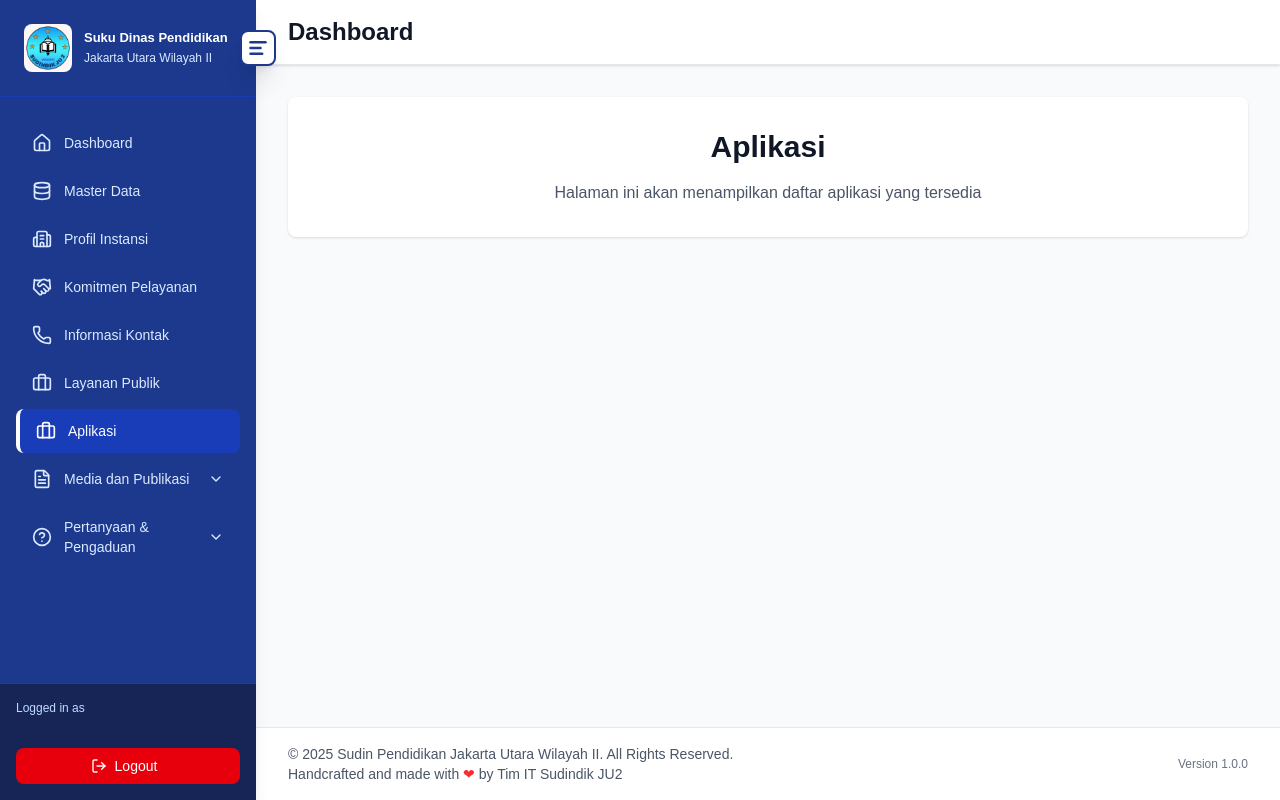
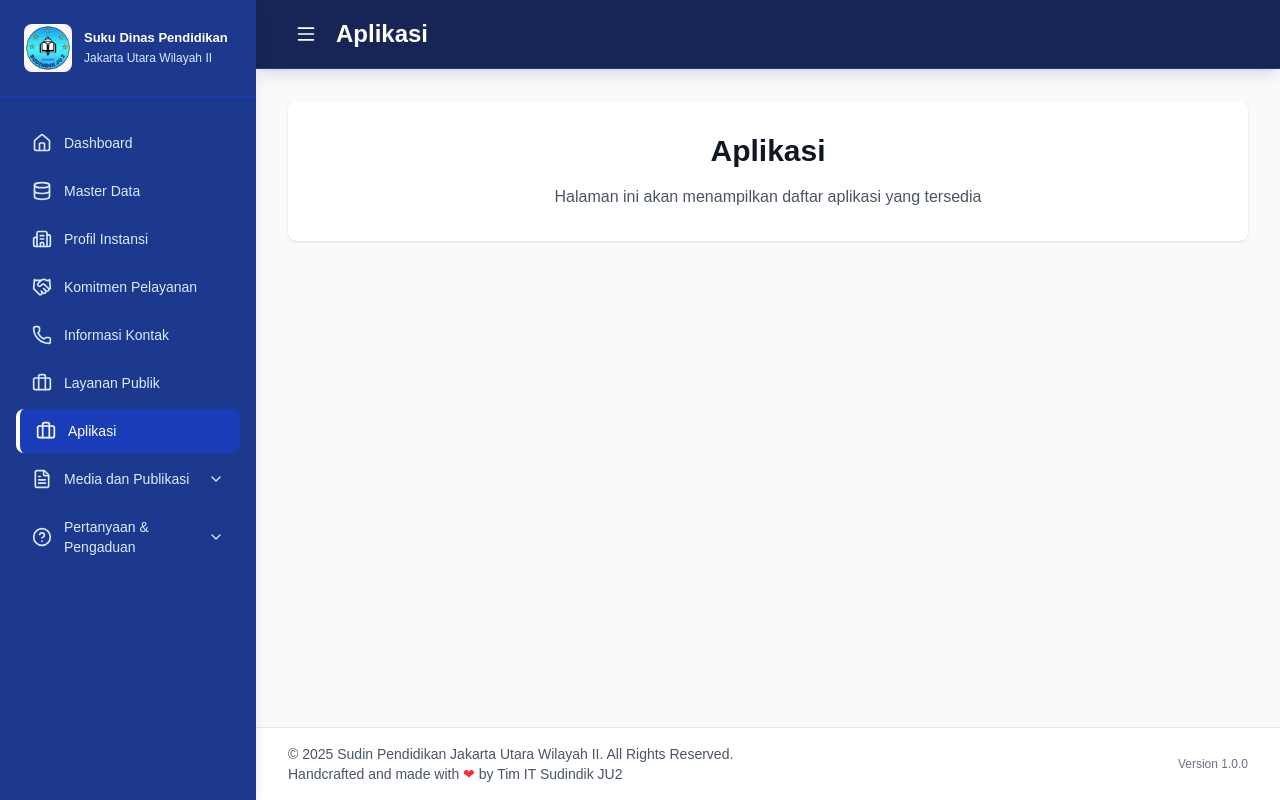
Before and after one commit to SyahiraIsnaeni/profile-sudindikju2, a Next.js app: page /dashboard/aplikasi in a window 1280 px wide. Built offline with nearby package versions, Linux system fonts and the light colour scheme.

Commit message:
update sidebar and navbar

```diff
--- a/src/presentation/components/dashboard/DashboardLayout.tsx
+++ b/src/presentation/components/dashboard/DashboardLayout.tsx
@@ -1,6 +1,6 @@
 'use client';
 
-import { ReactNode } from 'react';
+import { ReactNode, useState } from 'react';
 import { Sidebar } from './Sidebar';
 import { Navbar } from './Navbar';
 
@@ -9,15 +9,26 @@ interface DashboardLayoutProps {
 }
 
 export const DashboardLayout = ({ children }: DashboardLayoutProps) => {
+    const [isMobileOpen, setIsMobileOpen] = useState(false);
+    const [isCollapsed, setIsCollapsed] = useState(false);
+
+    const toggleMobileSidebar = () => {
+        setIsMobileOpen(!isMobileOpen);
+    };
+
+    const toggleCollapse = () => {
+        setIsCollapsed(!isCollapsed);
+    };
+
     return (
         <div className="flex h-screen bg-gray-50 flex-col lg:flex-row">
             {/* Sidebar */}
-      <Sidebar />
+            <Sidebar isMobileOpen={isMobileOpen} setIsMobileOpen={setIsMobileOpen} isCollapsed={isCollapsed} setIsCollapsed={setIsCollapsed} />
 
             {/* Main Content */}
             <div className="flex-1 flex flex-col w-full lg:w-auto overflow-hidden">
                 {/* Navbar */}
-        <Navbar />
+                <Navbar toggleMobileSidebar={toggleMobileSidebar} isMobileOpen={isMobileOpen} isCollapsed={isCollapsed} toggleCollapse={toggleCollapse} />
 
                 {/* Content */}
                 <main className="flex-1 p-4 md:p-8 lg:p-8 mt-12 lg:mt-0 overflow-auto">
--- a/src/presentation/components/dashboard/Navbar.tsx
+++ b/src/presentation/components/dashboard/Navbar.tsx
@@ -1,24 +1,94 @@
 'use client';
 
-import { usePathname } from 'next/navigation';
+import { useState } from 'react';
+import { usePathname, useRouter } from 'next/navigation';
+import { useLogin } from '@/presentation/composables/useLogin';
+import { LogOut, Menu, X, AlignJustify } from 'lucide-react';
 
-export const Navbar = () => {
+interface NavbarProps {
+    toggleMobileSidebar: () => void;
+    isMobileOpen: boolean;
+    isCollapsed: boolean;
+    toggleCollapse: () => void;
+}
+
+export const Navbar = ({ toggleMobileSidebar, isMobileOpen, isCollapsed, toggleCollapse }: NavbarProps) => {
     const pathname = usePathname();
+    const router = useRouter();
+    const { logout, getCurrentUser } = useLogin();
+    const [isHydrated] = useState(() => typeof window !== 'undefined');
+    const user = isHydrated ? getCurrentUser() : null;
 
     const getPageTitle = (path: string) => {
         const titles: Record<string, string> = {
             '/dashboard': 'Dashboard',
-      '/dashboard/users': 'Manajemen Users',
-      '/dashboard/articles': 'Manajemen Articles',
+            '/dashboard/master-data': 'Master Data',
+            '/dashboard/profil-instansi': 'Profil Instansi',
+            '/dashboard/komitmen-pelayanan': 'Komitmen Pelayanan',
+            '/dashboard/informasi-kontak': 'Informasi Kontak',
+            '/dashboard/layanan-publik': 'Layanan Publik',
+            '/dashboard/aplikasi': 'Aplikasi',
+            '/dashboard/media/artikel': 'Artikel',
+            '/dashboard/media/pengumuman': 'Pengumuman',
+            '/dashboard/media/galeri-kegiatan': 'Galeri Kegiatan',
+            '/dashboard/pertanyaan-pengaduan/pertanyaan': 'Pertanyaan',
+            '/dashboard/pertanyaan-pengaduan/pengaduan': 'Pengaduan',
         };
         return titles[path] || 'Dashboard';
     };
 
+    const handleLogout = () => {
+        logout();
+        router.push('/login');
+    };
+
     return (
-    <nav className="bg-white border-b border-gray-200 px-4 md:px-8 py-4 shadow-sm sticky top-0 z-20">
-      <h1 className="text-xl md:text-2xl font-bold text-gray-900">
+        <nav className="bg-blue-950 border-b border-blue-900 px-4 md:px-8 py-4 shadow-lg sticky top-0 z-20">
+            <div className="flex items-center justify-between gap-4">
+                <div className="flex items-center gap-3">
+                    {/* Hamburger Button untuk Mobile */}
+                    <button
+                        onClick={toggleMobileSidebar}
+                        className="lg:hidden flex items-center justify-center bg-blue-950 hover:bg-blue-900 text-white p-2 rounded-lg transition"
+                        title={isMobileOpen ? 'Tutup Sidebar' : 'Buka Sidebar'}
+                    >
+                        {isMobileOpen ? <X className="w-6 h-6" /> : <Menu className="w-6 h-6" />}
+                    </button>
+
+                    {/* Collapse Button untuk Desktop */}
+                    <button
+                        onClick={toggleCollapse}
+                        className="hidden lg:flex items-center justify-center bg-blue-950 hover:bg-blue-900 text-white p-2 rounded-lg transition"
+                        title={isCollapsed ? 'Buka Sidebar' : 'Tutup Sidebar'}
+                    >
+                        <AlignJustify className="w-5 h-5" />
+                    </button>
+
+                    <h1 className="text-xl md:text-2xl font-bold text-white">
                         {getPageTitle(pathname)}
                     </h1>
+                </div>
+
+                {/* User Info & Logout */}
+                <div className="flex items-center gap-4">
+                    {isHydrated && user && (
+                        <>
+                            <div className="hidden sm:block text-right">
+                                <p className="text-sm font-semibold text-white truncate max-w-xs">{user.name}</p>
+                                <p className="text-xs text-blue-300 truncate max-w-xs">{user.email}</p>
+                            </div>
+                            <button
+                                onClick={handleLogout}
+                                className="flex items-center gap-2 bg-red-600 hover:bg-red-700 active:bg-red-800 rounded-lg transition text-sm font-medium px-3 py-2 text-white"
+                                title="Logout"
+                            >
+                                <LogOut className="w-4 h-4" />
+                                <span className="hidden sm:inline">Logout</span>
+                            </button>
+                        </>
+                    )}
+                </div>
+            </div>
         </nav>
     );
 };
--- a/src/presentation/components/dashboard/Sidebar.tsx
+++ b/src/presentation/components/dashboard/Sidebar.tsx
@@ -1,37 +1,28 @@
 'use client';
 
-import { useState, useEffect } from 'react';
+import { useState } from 'react';
 import Image from 'next/image';
-import { useLogin } from '@/presentation/composables/useLogin';
-import { useRouter, usePathname } from 'next/navigation';
-import { LogOut, Home, Menu, X, AlignLeft, ChevronDown } from 'lucide-react';
+import { usePathname } from 'next/navigation';
+import { Home, ChevronDown } from 'lucide-react';
 import { Database, Building2, Handshake, Phone, Briefcase, FileText, HelpCircle } from 'lucide-react';
 
 interface MenuItem {
     label: string;
-    icon: React.ComponentType<any>;
+    icon: React.ComponentType<React.SVGProps<SVGSVGElement>>;
     href?: string;
     submenu?: MenuItem[];
 }
 
-export const Sidebar = () => {
-    const [isMobileOpen, setIsMobileOpen] = useState(false);
-    const [isCollapsed, setIsCollapsed] = useState(false);
+interface SidebarProps {
+    isMobileOpen: boolean;
+    setIsMobileOpen: (value: boolean) => void;
+    isCollapsed: boolean;
+    setIsCollapsed: (value: boolean) => void;
+}
+
+export const Sidebar = ({ isMobileOpen, setIsMobileOpen, isCollapsed, setIsCollapsed }: SidebarProps) => {
     const [expandedMenu, setExpandedMenu] = useState<string | null>(null);
-    const [isHydrated, setIsHydrated] = useState(false);
-    const { logout, getCurrentUser } = useLogin();
-    const router = useRouter();
     const pathname = usePathname();
-    const user = isHydrated ? getCurrentUser() : null;
-
-    useEffect(() => {
-        setIsHydrated(true);
-    }, []);
-
-    const handleLogout = () => {
-        logout();
-        router.push('/login');
-    };
 
     const menuItems: MenuItem[] = [
         { label: 'Dashboard', icon: Home, href: '/dashboard' },
@@ -60,14 +51,6 @@ export const Sidebar = () => {
         },
     ];
 
-    const toggleMobileSidebar = () => {
-        setIsMobileOpen(!isMobileOpen);
-    };
-
-    const toggleCollapse = () => {
-        setIsCollapsed(!isCollapsed);
-    };
-
     const toggleSubmenu = (label: string) => {
         setExpandedMenu(expandedMenu === label ? null : label);
     };
@@ -78,15 +61,6 @@ export const Sidebar = () => {
 
     return (
         <>
-            {/* Mobile Toggle Button */}
-            <button
-                onClick={toggleMobileSidebar}
-                className="lg:hidden fixed top-4 left-4 z-50 bg-blue-900 text-white p-2 rounded-lg hover:bg-blue-800 transition"
-                title={isMobileOpen ? 'Tutup Sidebar' : 'Buka Sidebar'}
-            >
-                {isMobileOpen ? <X className="w-6 h-6" /> : <Menu className="w-6 h-6" />}
-            </button>
-
             {/* Sidebar - FULL HEIGHT & COLLAPSIBLE */}
             <aside
                 className={`
@@ -97,9 +71,9 @@ export const Sidebar = () => {
           z-40 shadow-lg flex flex-col overflow-visible
         `}
             >
-                {/* Header dengan Logo & Collapse Button */}
-                <div className="p-4 lg:p-6 border-b border-blue-800 flex-shrink-0 relative">
-                    <div className={`flex items-center ${isCollapsed ? 'justify-center' : 'justify-between'} gap-3`}>
+                {/* Header dengan Logo */}
+                <div className="p-4 lg:p-6 border-b border-blue-800 flex-shrink-0">
+                    <div className={`flex items-center ${isCollapsed ? 'justify-center' : 'justify-start'} gap-3`}>
                         <div className="w-12 h-12 bg-white rounded-lg flex items-center justify-center flex-shrink-0 overflow-hidden">
                             <Image
                                 src="/images/logo_sudindikju2.jpg"
@@ -117,19 +91,6 @@ export const Sidebar = () => {
                                 <p className="text-xs text-blue-100 mt-1">Jakarta Utara Wilayah II</p>
                             </div>
                         )}
-
-                        {/* Collapse Toggle Button - Half Inside Half Outside */}
-                        <button
-                            onClick={toggleCollapse}
-                            className="hidden lg:flex absolute top-1/2 -translate-y-1/2 -right-5 items-center justify-center w-9 h-9 rounded-lg bg-white text-blue-900 hover:bg-gray-100 transition shadow-xl border-2 border-blue-900 z-50 flex-shrink-0"
-                            title={isCollapsed ? 'Buka Sidebar' : 'Tutup Sidebar'}
-                        >
-                            {isCollapsed ? (
-                                <AlignLeft className="w-5 h-5 stroke-[3]" />
-                            ) : (
-                                <AlignLeft className="w-5 h-5 stroke-[3]" />
-                            )}
-                        </button>
                     </div>
                 </div>
 
@@ -145,20 +106,18 @@ export const Sidebar = () => {
                                             toggleSubmenu(item.label);
                                             if (isMobileOpen) setIsMobileOpen(false);
                                         }}
-                                        className={`w-full flex items-center px-4 py-3 rounded-lg transition text-sm font-medium ${
-                                            expandedMenu === item.label
+                                        className={`w-full flex items-center px-4 py-3 rounded-lg transition text-sm font-medium ${expandedMenu === item.label
                                                 ? 'bg-blue-800 border-l-4 border-white text-white'
                                                 : 'hover:bg-blue-800 text-blue-100'
-                                        } ${isCollapsed ? 'lg:justify-center lg:px-3' : ''}`}
+                                            } ${isCollapsed ? 'lg:justify-center lg:px-3' : ''}`}
                                         title={isCollapsed ? item.label : ''}
                                     >
                                         <item.icon className="w-5 h-5 flex-shrink-0" />
                                         {!isCollapsed && <span className="hidden lg:inline ml-3 flex-1 text-left">{item.label}</span>}
                                         <span className="lg:hidden ml-3">{item.label}</span>
                                         {!isCollapsed && (
-                                            <ChevronDown className={`w-4 h-4 flex-shrink-0 hidden lg:block transition-transform ${
-                                                expandedMenu === item.label ? 'rotate-180' : ''
-                                            }`} />
+                                            <ChevronDown className={`w-4 h-4 flex-shrink-0 hidden lg:block transition-transform ${expandedMenu === item.label ? 'rotate-180' : ''
+                                                }`} />
                                         )}
                                     </button>
                                     {/* Submenu */}
@@ -168,11 +127,10 @@ export const Sidebar = () => {
                                                 <a
                                                     key={subitem.label}
                                                     href={subitem.href}
-                                                    className={`flex items-center px-4 py-2 rounded-lg transition text-sm ${
-                                                        isActive(subitem.href)
+                                                    className={`flex items-center px-4 py-2 rounded-lg transition text-sm ${isActive(subitem.href)
                                                             ? 'bg-blue-700 text-white'
                                                             : 'hover:bg-blue-700 text-blue-100'
-                                                    }`}
+                                                        }`}
                                                     onClick={() => setIsMobileOpen(false)}
                                                 >
                                                     <subitem.icon className="w-4 h-4 flex-shrink-0" />
@@ -186,11 +144,10 @@ export const Sidebar = () => {
                                 // Menu biasa tanpa submenu
                                 <a
                                     href={item.href}
-                                    className={`flex items-center px-4 py-3 rounded-lg transition text-sm font-medium ${
-                                        isActive(item.href)
+                                    className={`flex items-center px-4 py-3 rounded-lg transition text-sm font-medium ${isActive(item.href)
                                             ? 'bg-blue-800 border-l-4 border-white text-white'
                                             : 'hover:bg-blue-800 text-blue-100'
-                                    } ${isCollapsed ? 'lg:justify-center lg:px-3' : ''}`}
+                                        } ${isCollapsed ? 'lg:justify-center lg:px-3' : ''}`}
                                     onClick={() => setIsMobileOpen(false)}
                                     title={isCollapsed ? item.label : ''}
                                 >
@@ -202,32 +159,6 @@ export const Sidebar = () => {
                         </div>
                     ))}
                 </nav>
-
-                {/* Footer - User Info - FIXED */}
-                <div
-                    className={`border-t border-blue-800 p-4 space-y-4 flex-shrink-0 bg-blue-950 ${
-                        isCollapsed ? 'lg:p-3' : ''
-                    }`}
-                >
-                    {!isCollapsed && (
-                        <div className="space-y-2 hidden lg:block">
-                            <p className="text-xs text-blue-200">Logged in as</p>
-                            <p className="text-sm font-semibold truncate">{user?.name}</p>
-                            <p className="text-xs text-blue-100 truncate">{user?.email}</p>
-                        </div>
-                    )}
-                    <button
-                        onClick={handleLogout}
-                        className={`flex items-center justify-center space-x-2 bg-red-600 hover:bg-red-700 active:bg-red-800 rounded-lg transition text-sm font-medium ${
-                            isCollapsed ? 'lg:p-2 lg:space-x-0 w-full' : 'w-full px-4 py-2'
-                        }`}
-                        title={isCollapsed ? 'Logout' : ''}
-                    >
-                        <LogOut className="w-4 h-4 flex-shrink-0" />
-                        {!isCollapsed && <span className="hidden lg:inline">Logout</span>}
-                        <span className="lg:hidden">Logout</span>
-                    </button>
-                </div>
             </aside>
 
             {/* Overlay untuk mobile - AUTO CLOSE */}
```
Lines whose indentation alone changed are shown as unchanged.
